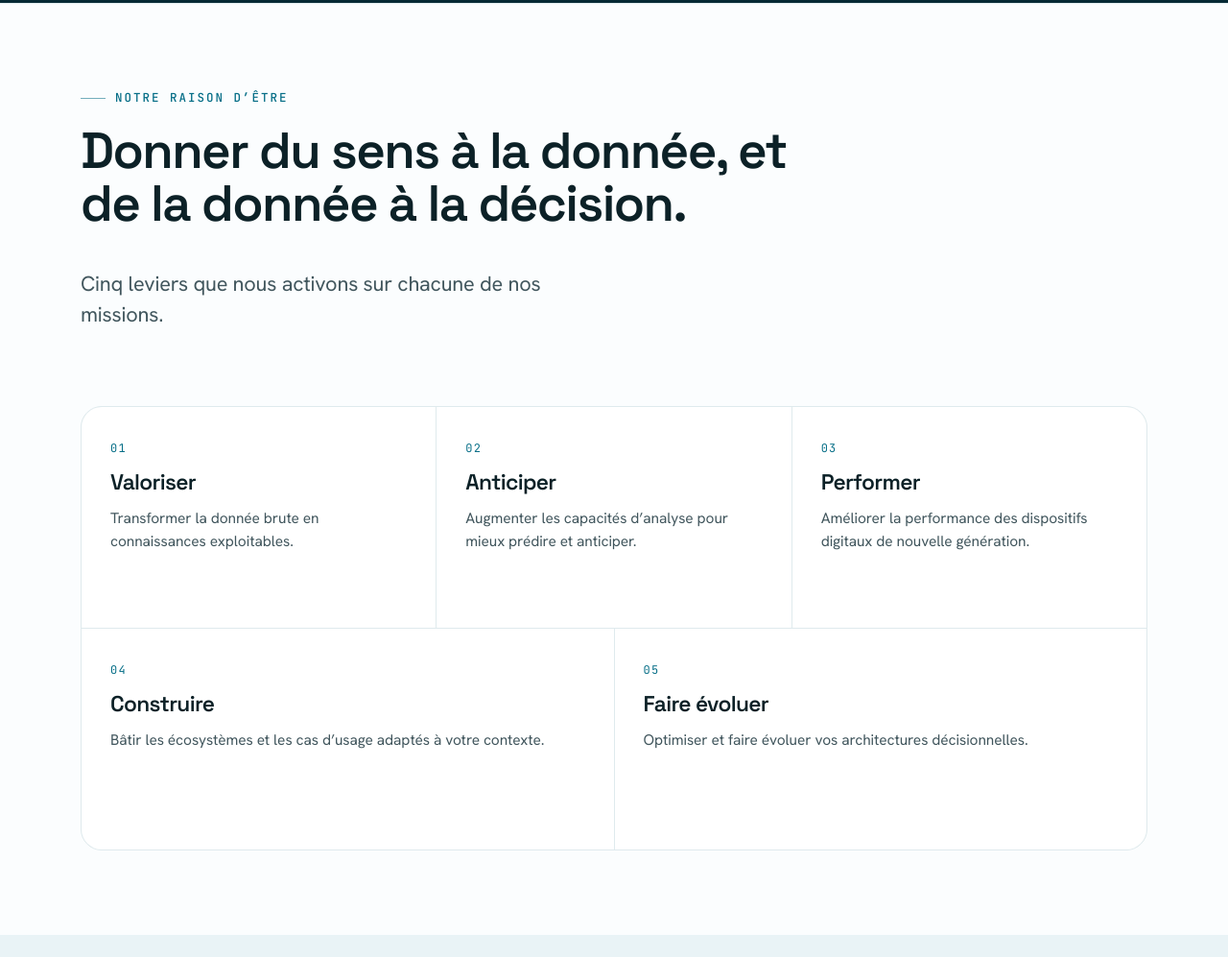
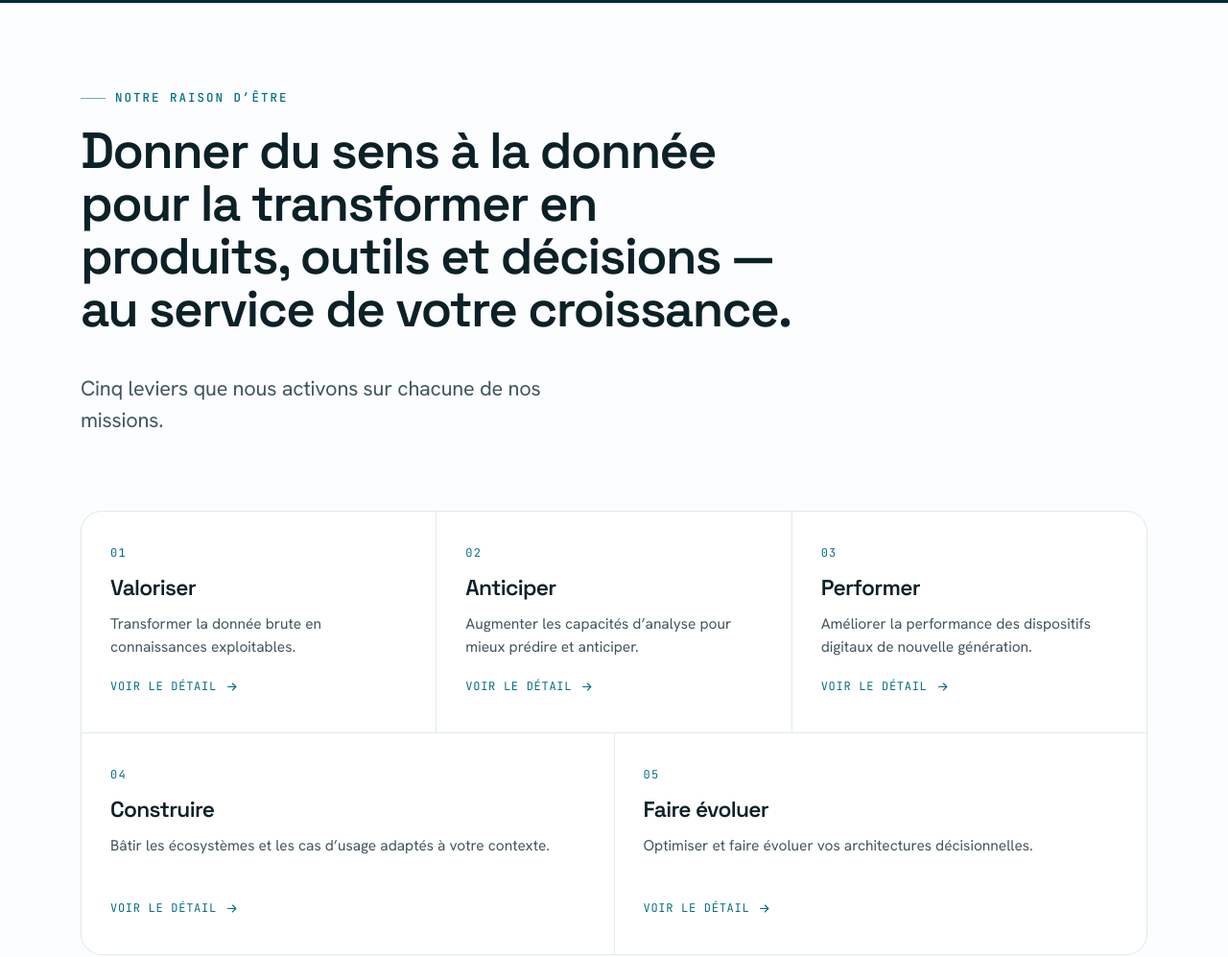
Before and after one commit to gregoiregagnaux/leaddata, a plain HTML site: page index.html in a window 1280 px wide. Shown: the part 1020-2017 px from the top of the page at 96% size. Drawn offline with Linux system fonts and the light colour scheme.

Commit message:
Mission FR : detail des 5 leviers au clic (modal) + nouveau titre
- Cartes capacites -> boutons cliquables, affordance "Voir le detail"
  (visible au survol/focus desktop, toujours visible en tactile)
- Clic -> modal existant : numero, intro + liste de puces detaillees
- Nouveau H2 de section (produits, outils et decisions / croissance)
- A11y : bouton natif, focus visible, hover non requis (OK mobile)

Co-Authored-By: Claude Opus 4.8 (1M context) <noreply@anthropic.com>

```diff
--- a/assets/app.js
+++ b/assets/app.js
@@ -245,6 +245,25 @@
     document.body.style.overflow = "hidden";
   }
 
+  function openCapacity(cap) {
+    const L = state.lang;
+    const idx = cap.replace(/\D/g, "").padStart(2, "0");
+    const det = LD.i18n["mission." + cap + "det"] || {};
+    const items = det[L] || det.fr || [];
+    $("#modal-body").innerHTML = `
+      <button class="modal-close" aria-label="Close">${I.close}</button>
+      <div class="modal-hero modal-hero--cap"><span class="modal-capidx">${idx}</span></div>
+      <div class="modal-content">
+        <span class="mc-sector">${t("mission.eyebrow")}</span>
+        <h2>${t("mission." + cap + "t")}</h2>
+        <p class="muted">${t("mission." + cap + "d")}</p>
+        <ul class="mc-detail">${items.map(it => `<li>${it}</li>`).join("")}</ul>
+      </div>`;
+    $("#modal-body .modal-close").addEventListener("click", closeModal);
+    $("#modal").classList.add("open");
+    document.body.style.overflow = "hidden";
+  }
+
   /* ---------- Marquee ---------- */
   function buildMarquee() {
     const track = $("#marquee-track");
@@ -377,6 +396,7 @@
     $("#modal-scrim").addEventListener("click", closeModal);
     document.addEventListener("keydown", e => { if (e.key === "Escape") closeModal(); });
     $$(".m-more").forEach(b => b.addEventListener("click", () => openMember(b.dataset.member)));
+    $$(".mission-cell[data-cap]").forEach(c => c.addEventListener("click", () => openCapacity(c.dataset.cap)));
 
     window.addEventListener("scroll", () => { onScroll(); revealInView(); }, { passive: true });
     window.addEventListener("resize", revealInView, { passive: true });
--- a/assets/components.css
+++ b/assets/components.css
@@ -28,11 +28,19 @@
 
 /* ---------------- MISSION (5 capacités) ---------------- */
 .mission-grid { display: grid; grid-template-columns: repeat(12, 1fr); gap: 1px; background: var(--line); border: 1px solid var(--line); border-radius: var(--radius-lg); overflow: hidden; margin-top: 56px; }
-.mission-cell { background: var(--surface); padding: 34px 30px 38px; grid-column: span 4; display: flex; flex-direction: column; gap: 14px; min-height: 230px; transition: background .35s var(--ease); position: relative; }
-.mission-cell:hover { background: var(--bg-soft); }
+.mission-cell { appearance: none; -webkit-appearance: none; border: 0; margin: 0; width: 100%; text-align: left; font: inherit; color: inherit; cursor: pointer;
+  background: var(--surface); padding: 34px 30px 38px; grid-column: span 4; display: flex; flex-direction: column; gap: 14px; min-height: 230px; transition: background .35s var(--ease); position: relative; }
+.mission-cell:hover, .mission-cell:focus-visible { background: var(--bg-soft); outline: none; }
+.mission-cell:focus-visible { box-shadow: inset 0 0 0 2px var(--petrol); }
 .mission-cell .idx { font-family: var(--ff-mono); font-size: 12px; color: var(--petrol); letter-spacing: .1em; }
 .mission-cell h3 { font-size: 1.42rem; }
 .mission-cell p { margin: 0; color: var(--ink-soft); font-size: 15.5px; line-height: 1.55; }
+.mission-cell .mc-more { margin-top: auto; display: inline-flex; align-items: center; gap: 8px; font-family: var(--ff-mono); font-size: 12px; letter-spacing: .06em; text-transform: uppercase; color: var(--petrol); opacity: 0; transform: translateY(4px); transition: opacity .3s var(--ease), transform .3s var(--ease); }
+.mission-cell .mc-more .ar { display: inline-flex; transition: transform .3s var(--ease); }
+.mission-cell .mc-more svg { width: 15px; height: 15px; }
+.mission-cell:hover .mc-more, .mission-cell:focus-visible .mc-more { opacity: 1; transform: translateY(0); }
+.mission-cell:hover .mc-more .ar { transform: translateX(4px); }
+@media (hover: none) { .mission-cell .mc-more { opacity: 1; transform: none; } }
 .mission-cell:nth-child(4), .mission-cell:nth-child(5) { grid-column: span 6; }
 @media (max-width: 900px){ .mission-cell, .mission-cell:nth-child(4), .mission-cell:nth-child(5){ grid-column: span 6; } }
 @media (max-width: 560px){ .mission-cell, .mission-cell:nth-child(4), .mission-cell:nth-child(5){ grid-column: span 12; } }
@@ -124,6 +132,12 @@
 .mc-para:last-child { margin-bottom: 0; }
 .modal-hero--person { display: grid; place-items: center; background: linear-gradient(150deg, var(--petrol) 0%, var(--petrol-700) 100%); }
 .modal-initials { font-family: var(--ff-display); font-size: clamp(3rem, 7vw, 4.6rem); font-weight: 500; color: rgba(255,255,255,.92); letter-spacing: -.02em; }
+.modal-hero--cap { display: grid; place-items: center; background: linear-gradient(150deg, #07313d 0%, #04202a 100%); }
+.modal-hero--cap::before { content: ""; position: absolute; inset: 0; background: radial-gradient(60% 60% at 72% 28%, rgba(33,201,221,.22), transparent 60%); }
+.modal-capidx { position: relative; font-family: var(--ff-mono); font-size: clamp(3.2rem, 8vw, 5rem); font-weight: 500; color: var(--b-accent); letter-spacing: .02em; }
+.mc-detail { list-style: none; margin: 22px 0 0; padding: 0; display: flex; flex-direction: column; gap: 16px; }
+.mc-detail li { position: relative; padding-left: 24px; color: var(--ink-soft); font-size: 15.5px; line-height: 1.62; }
+.mc-detail li::before { content: ""; position: absolute; left: 2px; top: .55em; width: 6px; height: 6px; background: var(--petrol); transform: rotate(45deg); border-radius: 1px; }
 @media (max-width: 560px){ .modal-metrics { grid-template-columns: 1fr; } }
 
 /* ---------------- CLIENTS marquee ---------------- */
--- a/assets/content.js
+++ b/assets/content.js
@@ -33,20 +33,39 @@ window.LD = {
     "hero.s3l": { fr: "solutions sur-mesure", en: "bespoke solutions" },
 
     "mission.eyebrow": { fr: "Notre raison d’être", en: "What we’re here for" },
-    "mission.title":   { fr: "Donner du sens à la donnée, et de la donnée à la décision.",
+    "mission.title":   { fr: "Donner du sens à la donnée pour la transformer en produits, outils et décisions — au service de votre croissance.",
                          en: "Give meaning to data — and decisions to your business." },
     "mission.lede":    { fr: "Cinq leviers que nous activons sur chacune de nos missions.",
                          en: "Five levers we activate on every engagement." },
+    "mission.more":    { fr: "Voir le détail", en: "See details" },
     "mission.c1t": { fr: "Valoriser", en: "Unlock value" },
     "mission.c1d": { fr: "Transformer la donnée brute en connaissances exploitables.", en: "Turn raw data into actionable knowledge." },
+    "mission.c1det": { fr: [
+      "Identification et qualification des données disponibles et de leurs opportunités de valorisation.",
+      "Nettoyage, tri et enrichissement (notamment via l’open data) des données pour en tirer les enseignements les plus pertinents." ] },
     "mission.c2t": { fr: "Anticiper", en: "Anticipate" },
     "mission.c2d": { fr: "Augmenter les capacités d’analyse pour mieux prédire et anticiper.", en: "Boost analytical power for sharper prediction and foresight." },
+    "mission.c2det": { fr: [
+      "Identification de projets et évaluation amont et aval de leur ROI.",
+      "Création de méthodes, d’algorithmes et/ou de solutions sur mesure pour vos problématiques et vos métiers.",
+      "Accompagnement méthodologique sur la modélisation et la structuration de SI." ] },
     "mission.c3t": { fr: "Performer", en: "Perform" },
     "mission.c3d": { fr: "Améliorer la performance des dispositifs digitaux de nouvelle génération.", en: "Improve the performance of next-generation digital systems." },
+    "mission.c3det": { fr: [
+      "Intégration et connexion de ces développements dans vos ERP, CRM et outils métiers.",
+      "Pilotage de projets innovants, avec des approches et méthodes éprouvées selon vos problématiques, vos besoins et vos équipes." ] },
     "mission.c4t": { fr: "Construire", en: "Build" },
     "mission.c4d": { fr: "Bâtir les écosystèmes et les cas d’usage adaptés à votre contexte.", en: "Design the ecosystems and use cases that fit your context." },
+    "mission.c4det": { fr: [
+      "Mise à disposition d’outils, méthodes et architectures décisionnelles pour évaluer, scénariser, objectiver et piloter vos prises de décision.",
+      "Visualisation et transmission de l’information — graphiques, tableaux de bord, rapports automatiques, cartographies… — pour rendre vos données compréhensibles et utiles au quotidien des équipes.",
+      "Développement d’outils d’échange et de mise à disposition de l’information.",
+      "Définition, création, suivi et optimisation de nouveaux indicateurs / KPI." ] },
     "mission.c5t": { fr: "Faire évoluer", en: "Evolve" },
     "mission.c5d": { fr: "Optimiser et faire évoluer vos architectures décisionnelles.", en: "Optimise and evolve your decision-making architectures." },
+    "mission.c5det": { fr: [
+      "Accompagnement au changement, gouvernance de la donnée et formation : un projet d’innovation par la donnée ne porte ses fruits qu’une fois intégré aux process existants et accepté par les équipes.",
+      "Création d’une autonomie décisionnelle, intégrée à la politique de gouvernance de la donnée de l’entreprise." ] },
 
     "method.eyebrow": { fr: "Notre démarche", en: "Our method" },
     "method.title":   { fr: "Un accompagnement de bout en bout, de l’intuition à l’industrialisation.",
--- a/index.html
+++ b/index.html
@@ -77,11 +77,11 @@
         <p class="lede reveal" data-d="2" data-i18n="mission.lede">Cinq leviers que nous activons sur chacune de nos missions.</p>
       </div>
       <div class="mission-grid reveal" data-d="1">
-        <div class="mission-cell"><span class="idx">01</span><h3 data-i18n="mission.c1t">Valoriser</h3><p data-i18n="mission.c1d"></p></div>
-        <div class="mission-cell"><span class="idx">02</span><h3 data-i18n="mission.c2t">Anticiper</h3><p data-i18n="mission.c2d"></p></div>
-        <div class="mission-cell"><span class="idx">03</span><h3 data-i18n="mission.c3t">Performer</h3><p data-i18n="mission.c3d"></p></div>
-        <div class="mission-cell"><span class="idx">04</span><h3 data-i18n="mission.c4t">Construire</h3><p data-i18n="mission.c4d"></p></div>
-        <div class="mission-cell"><span class="idx">05</span><h3 data-i18n="mission.c5t">Faire évoluer</h3><p data-i18n="mission.c5d"></p></div>
+        <button type="button" class="mission-cell" data-cap="c1"><span class="idx">01</span><h3 data-i18n="mission.c1t">Valoriser</h3><p data-i18n="mission.c1d"></p><span class="mc-more"><span data-i18n="mission.more">Voir le détail</span><span class="ar" data-icon="arrow"></span></span></button>
+        <button type="button" class="mission-cell" data-cap="c2"><span class="idx">02</span><h3 data-i18n="mission.c2t">Anticiper</h3><p data-i18n="mission.c2d"></p><span class="mc-more"><span data-i18n="mission.more">Voir le détail</span><span class="ar" data-icon="arrow"></span></span></button>
+        <button type="button" class="mission-cell" data-cap="c3"><span class="idx">03</span><h3 data-i18n="mission.c3t">Performer</h3><p data-i18n="mission.c3d"></p><span class="mc-more"><span data-i18n="mission.more">Voir le détail</span><span class="ar" data-icon="arrow"></span></span></button>
+        <button type="button" class="mission-cell" data-cap="c4"><span class="idx">04</span><h3 data-i18n="mission.c4t">Construire</h3><p data-i18n="mission.c4d"></p><span class="mc-more"><span data-i18n="mission.more">Voir le détail</span><span class="ar" data-icon="arrow"></span></span></button>
+        <button type="button" class="mission-cell" data-cap="c5"><span class="idx">05</span><h3 data-i18n="mission.c5t">Faire évoluer</h3><p data-i18n="mission.c5d"></p><span class="mc-more"><span data-i18n="mission.more">Voir le détail</span><span class="ar" data-icon="arrow"></span></span></button>
       </div>
     </div>
   </section>
```
